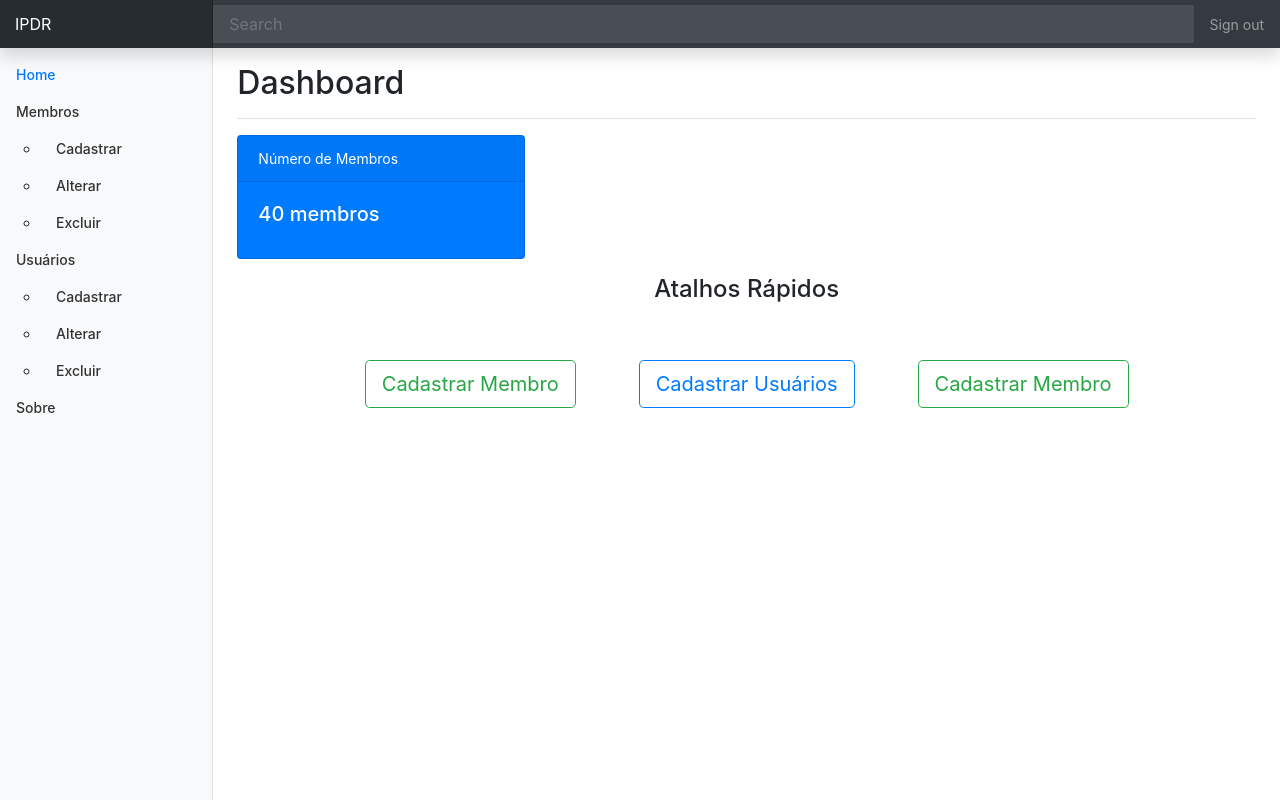
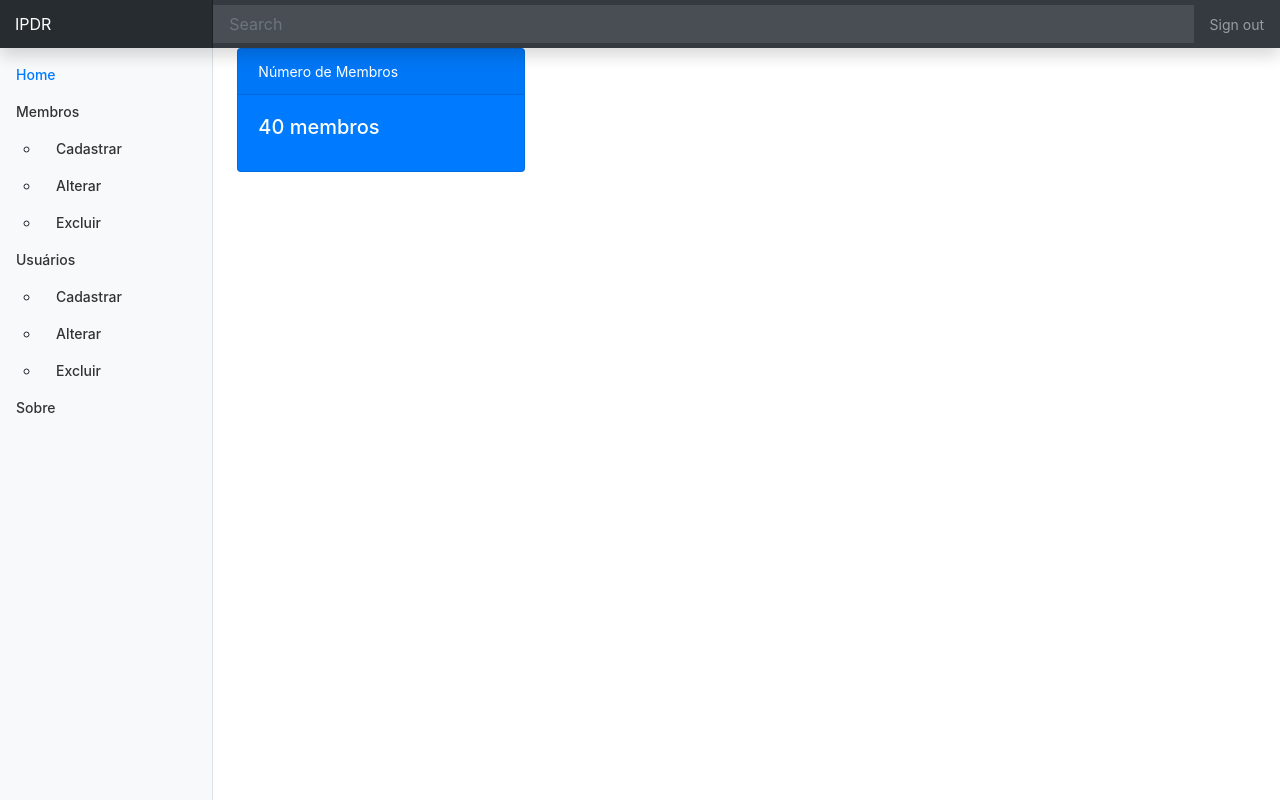
Before and after one commit to cenadev/ipdr-php, a PHP site: page / in a window 1280 px wide. Run offline with PHP 8.4, Linux system fonts and the light colour scheme.

Commit message:
Retirado o titulo da página.

```diff
--- a/views/home.php
+++ b/views/home.php
@@ -1,8 +1,8 @@
 
-      <div class="d-flex justify-content-between flex-wrap flex-md-nowrap align-items-center pt-3 pb-2 mb-3 border-bottom">
+      <!-- <div class="d-flex justify-content-between flex-wrap flex-md-nowrap align-items-center pt-3 pb-2 mb-3 border-bottom">
         <h1 class="h2">Dashboard</h1>
 
-      </div>
+      </div> -->
 
 <div class="card text-white bg-primary mb-3" style="max-width: 18rem;">
   <div class="card-header">Número de Membros</div>
@@ -10,7 +10,7 @@
     <h5 class="card-title">40 membros</h5>
   </div>
 </div>
-
+<!--
 <div class=" px-5">
 <h4 class="text-center">Atalhos Rápidos</h4>
 
@@ -21,3 +21,4 @@
 <button type="button" class="btn btn-outline-success btn-lg">Cadastrar Membro</button>
 </div>
 </div>
+-->
```
